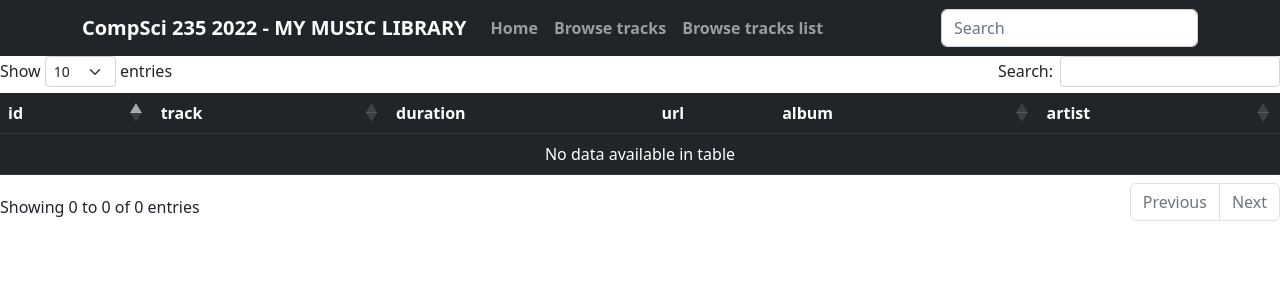
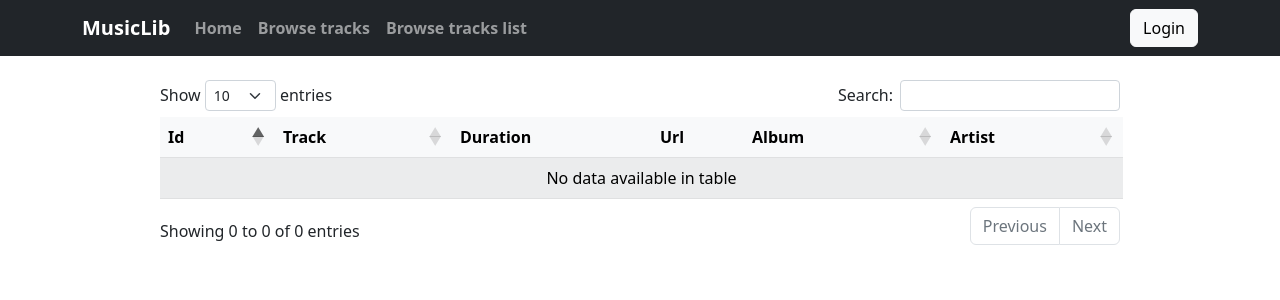
Before and after one commit to dampbacon/cs235_2022_assignment-fbee055, a Flask app: page /track/list in a window 1280 px wide. Shown: the top 300 px of the page. Run offline with Flask 2, Linux system fonts and the light colour scheme; data that the repository does not hold is empty; parts of the project's set-up code (start-up, migrations or seed data) failed here and were passed over; some libraries are stand-ins or nearby versions.

Commit message:
updated some UI
updated splash text and some table UI

```diff
--- a/music/__init__.py
+++ b/music/__init__.py
@@ -1,6 +1,6 @@
 """Initialize Flask app."""
 
-from flask import Flask, render_template
+from flask import Flask
 
 from music.login_bp import login_bp
 
--- a/music/static/styles.css
+++ b/music/static/styles.css
@@ -17,3 +17,18 @@ html,body{
   position: relative;
   clear: both;
 }
+
+.dataTables_wrapper .dataTables_paginate .paginate_button:hover {
+  background: none;
+  color: black!important;
+  border-radius: 4px;
+}
+
+.dataTables_wrapper .dataTables_paginate .paginate_button:active {
+  background: none;
+  color: black!important;
+}
+
+.paginate_button page-item {
+    color: black!important;
+}
--- a/music/templates/home.html
+++ b/music/templates/home.html
@@ -5,15 +5,15 @@
           integrity="sha384-gH2yIJqKdNHPEq0n4Mqa/HGKIhSkIHeL5AyhkYV8i59U5AR6csBvApHHNl/vI1Bx" crossorigin="anonymous">
     <link rel="stylesheet" href="{{ url_for('static', filename='styles.css')}}">
     <link rel="stylesheet" type="text/css" href="https://cdn.datatables.net/1.10.25/css/dataTables.bootstrap5.css">
-{#    <link rel="stylesheet" type="text/css" href="https://cdn.datatables.net/1.10.25/css/jquery.dataTables.min.css">#}
+
     <meta charset="UTF-8">
-    <title></title>
+    <title>MusicLib</title>
 </head>
 <body class="">
 
     <nav class="navbar_font navbar navbar-expand-lg navbar-dark bg-dark" >
     <div class="container">
-      <a class="navbar-brand" href="#">CompSci 235 2022 - MY MUSIC LIBRARY</a>
+      <a class="navbar-brand" href="/home">MusicLib</a>
       <button class="navbar-toggler" type="button" data-bs-toggle="collapse" >
         <span class="navbar-toggler-icon"></span>
       </button>
@@ -39,9 +39,10 @@
             <a class="nav-link" href="/track/list">Browse tracks list</a>
           </li>
         </ul>
-        <form role="search">
-          <input class="form-control" type="search" placeholder="Search" >
-        </form>
+<!--        <form role="search">-->
+<!--          <input class="form-control" type="search" placeholder="Search" >-->
+<!--        </form>-->
+          <button type="button" class="btn btn-light">Login</button>
       </div>
     </div>
   </nav>
--- a/music/templates/tracks_datatables_list.html
+++ b/music/templates/tracks_datatables_list.html
@@ -1,26 +1,27 @@
 {% extends 'home.html' %}
 {% block content %}
-    <div class="contain_table table-responsive">
-    <table id="data" class="dataTable table table-dark table-hover" style="width: 100%;">
+<div style="margin-left: auto; margin-right: auto; width: 75%">
+    <br>
+    <table id="data" class="dataTable table table-light table-hover table-striped">
         <thead>
         <tr>
-            <th>id</th>
-            <th>track</th>
-            <th>duration</th>
-            <th>url</th>
-            <th>album</th>
-            <th>artist</th>
+            <th>Id</th>
+            <th>Track</th>
+            <th>Duration</th>
+            <th>Url</th>
+            <th>Album</th>
+            <th>Artist</th>
         </tr>
         </thead>
         <tbody>
         </tbody>
     </table>
-    </div>
+</div>
 {% endblock %}
 
 
 {% block scripts %}
-    <script>
+<script>
         $(document).ready(function ()
         {
             $('#data').DataTable({
@@ -33,10 +34,8 @@
                     //{data:'url',orderable: false, searchable: false},
                     { data: "url",
                     render: function (url) {
-                    return '<a href="'+url+'" target="_blank">link</a>';
+                    return '<a href="'+url+'" target="_blank"><span class="badge bg-primary">Link <img style="margin-bottom: 4px;" src="../static/new_tab.png" width="10" height="10"/></span></a>';
                     }, orderable: false, searchable: false},
-
-
 
                     {data:'album'},
                     {data:'artist'}
@@ -44,5 +43,9 @@
             })
         }
         )
-    </script>
+
+
+
+
+</script>
 {% endblock %}
--- a/wsgi.py
+++ b/wsgi.py
@@ -4,4 +4,4 @@ from music import create_app
 app = create_app()
 
 if __name__ == "__main__":
-    app.run(host='localhost', port=5000, threaded=False, debug=True)
+    app.run(host='localhost', port=5000, threaded=False)
```
Also changed, not shown: music/templates/home_splash.html (+7 -5 lines), music/static/new_tab.png (added), 1 other file.
